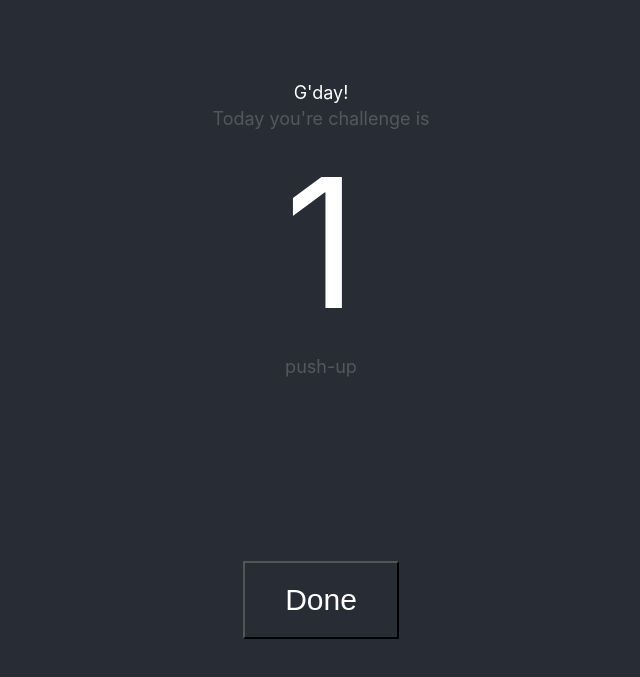
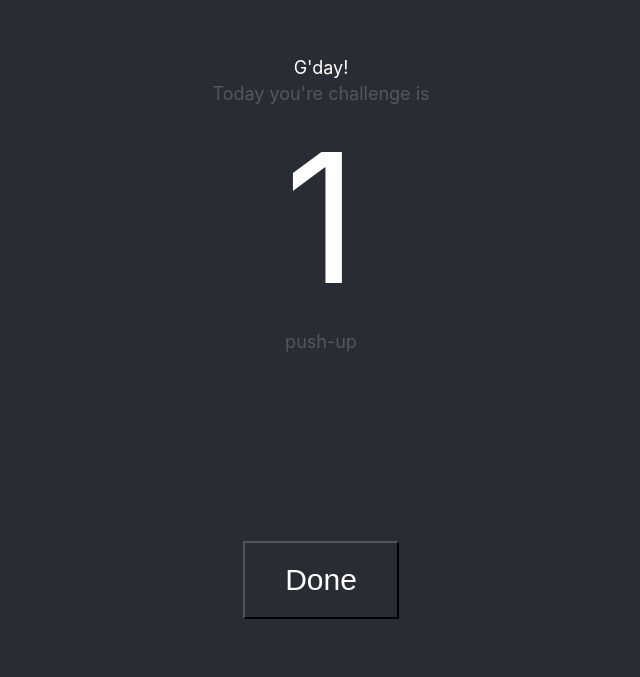
Before and after one commit to SebastianUdden/compound-pushups, a React (Create React App) app: page / in a window 1280 px wide. Shown: the part 121-798 px from the top of the page, without its empty margins (319-959 px from the left). Built offline with nearby package versions, Linux system fonts and the light colour scheme.

Commit message:
chore: tweak positions

```diff
--- a/src/components/Workout.tsx
+++ b/src/components/Workout.tsx
@@ -82,7 +82,7 @@ const Wrapper = styled.div<{ bgColor: string }>`
   color: white;
 `;
 const Content = styled.div`
-  margin-top: -100px;
+  margin-top: -150px;
   padding: 20px;
 `;
 const Row = styled.p`
@@ -104,7 +104,7 @@ const Completed = styled.p`
 `;
 const Done = styled.button`
   position: absolute;
-  bottom: 40px;
+  bottom: 60px;
   font-size: 30px;
   color: inherit;
   background-color: inherit;
--- a/src/constants/greetings.ts
+++ b/src/constants/greetings.ts
@@ -18,4 +18,7 @@ export const peppTalk = [
     "Keep up the good work!",
     "See you tomorrow!",
     "First task of the day, CHECK!",
+    "Keep it coming!",
+    "So far so good!",
+    "Such greatness, much wow!"
 ]
```
